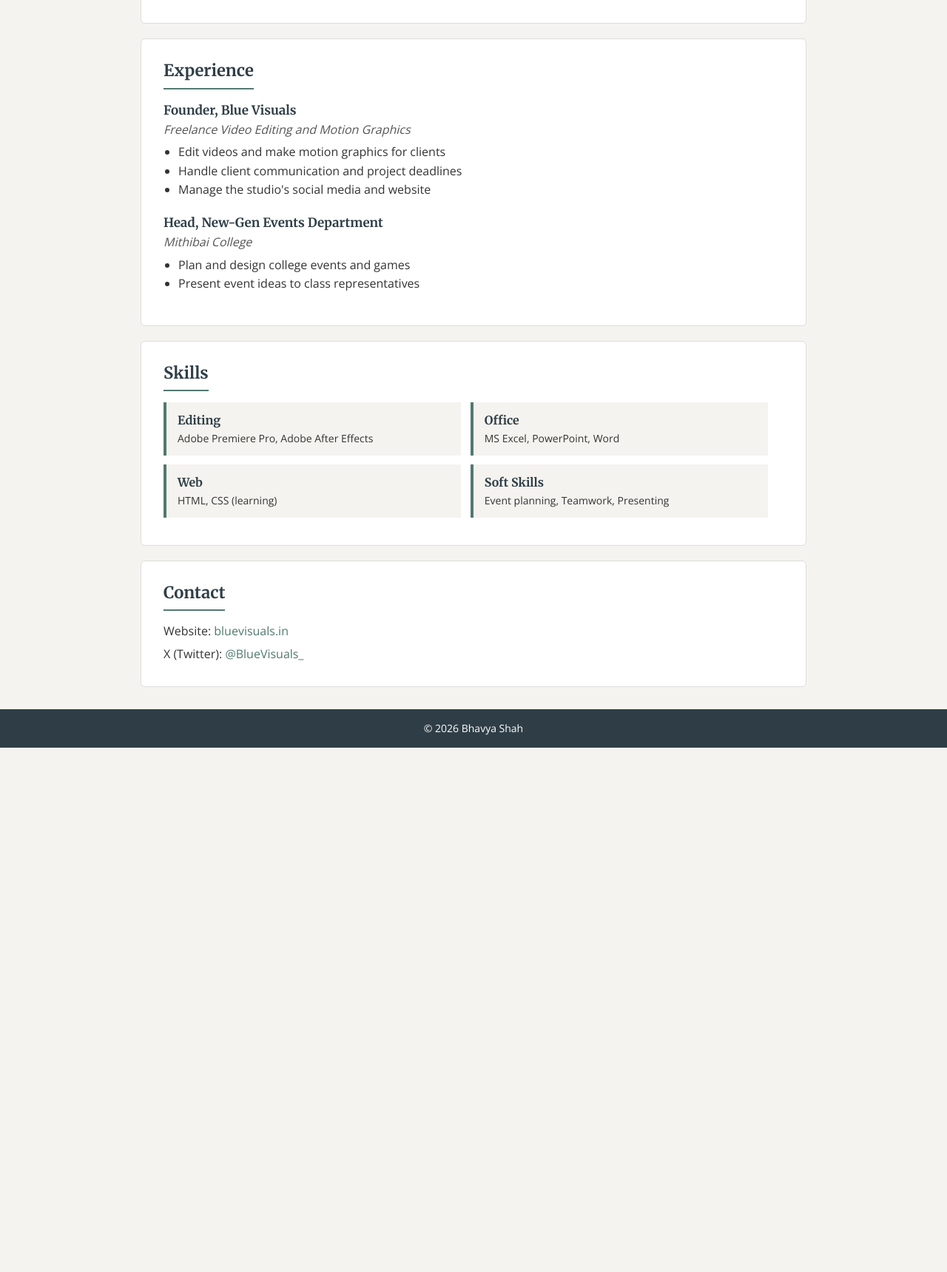
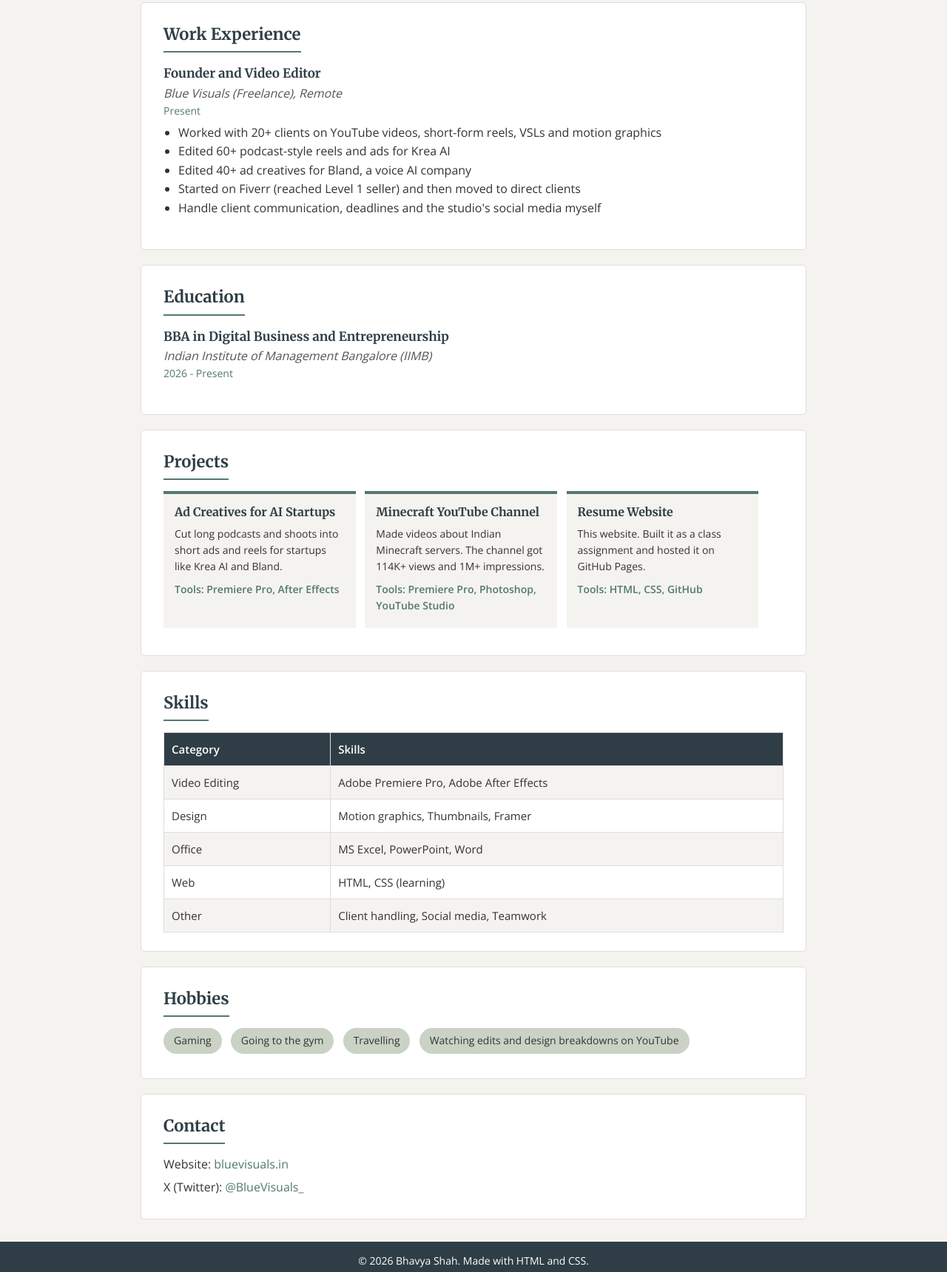
Before and after one commit to gfxdiy-source/resume-website, a plain HTML site: page index.html in a window 1280 px wide. Shown: the part 685-2405 px from the top of the page at 74% size. Before the commit the page ends 1696 px from the top, so only its background shows below. Drawn offline with nearby package versions, Linux system fonts and the light colour scheme.

Commit message:
Updated resume: added photo, projects, skills table, hobbies

```diff
--- a/index.html
+++ b/index.html
@@ -14,78 +14,115 @@
         <p class="logo">Bhavya Shah</p>
         <ul>
             <li><a href="#about">About</a></li>
+            <li><a href="#experience">Experience</a></li>
             <li><a href="#education">Education</a></li>
-            <li><a href="#experience">Experience</a></li>
+            <li><a href="#projects">Projects</a></li>
             <li><a href="#skills">Skills</a></li>
             <li><a href="#contact">Contact</a></li>
         </ul>
     </nav>
 
     <header id="top">
+        <img src="photo.jpg" alt="Photo of Bhavya Shah" class="profile-pic">
         <h1>Bhavya Shah</h1>
-        <p class="tagline">BMF Student | Video Editor | Event Organiser</p>
-        <p class="location">Vile Parle, Mumbai</p>
+        <p class="tagline">Video Editor | Founder of Blue Visuals | BBA Student at IIM Bangalore</p>
+        <p class="location">Mumbai, India</p>
     </header>
 
     <main>
         <section id="about">
             <h2>About Me</h2>
             <p>
-                I am a first year Bachelor of Management and Finance (BMF) student at Mithibai College, Mumbai.
-                Along with my studies, I run a small freelance video editing studio called Blue Visuals.
-                I am interested in finance, business and anything creative, and I like learning new skills
-                like web development.
+                I am a student in the BBA (Digital Business and Entrepreneurship) programme at IIM Bangalore.
+                I also run Blue Visuals, a small freelance studio where I edit videos and make motion graphics
+                for creators and startups. I enjoy working on both the creative side and the business side of things.
+                My goal is to grow Blue Visuals into a proper agency and learn more about digital business,
+                marketing and building products.
             </p>
+        </section>
+
+        <section id="experience">
+            <h2>Work Experience</h2>
+            <article class="item">
+                <h3>Founder and Video Editor</h3>
+                <p class="sub">Blue Visuals (Freelance), Remote</p>
+                <p class="date">Present</p>
+                <ul>
+                    <li>Worked with 20+ clients on YouTube videos, short-form reels, VSLs and motion graphics</li>
+                    <li>Edited 60+ podcast-style reels and ads for Krea AI</li>
+                    <li>Edited 40+ ad creatives for Bland, a voice AI company</li>
+                    <li>Started on Fiverr (reached Level 1 seller) and then moved to direct clients</li>
+                    <li>Handle client communication, deadlines and the studio's social media myself</li>
+                </ul>
+            </article>
         </section>
 
         <section id="education">
             <h2>Education</h2>
-            <div class="item">
-                <h3>Bachelor of Management and Finance (BMF)</h3>
-                <p class="sub">Mithibai College, University of Mumbai</p>
-                <p class="date">2026 - Present (First Year)</p>
-            </div>
+            <article class="item">
+                <h3>BBA in Digital Business and Entrepreneurship</h3>
+                <p class="sub">Indian Institute of Management Bangalore (IIMB)</p>
+                <p class="date">2026 - Present</p>
+            </article>
         </section>
 
-        <section id="experience">
-            <h2>Experience</h2>
-            <div class="item">
-                <h3>Founder, Blue Visuals</h3>
-                <p class="sub">Freelance Video Editing and Motion Graphics</p>
-                <ul>
-                    <li>Edit videos and make motion graphics for clients</li>
-                    <li>Handle client communication and project deadlines</li>
-                    <li>Manage the studio's social media and website</li>
-                </ul>
-            </div>
-            <div class="item">
-                <h3>Head, New-Gen Events Department</h3>
-                <p class="sub">Mithibai College</p>
-                <ul>
-                    <li>Plan and design college events and games</li>
-                    <li>Present event ideas to class representatives</li>
-                </ul>
-            </div>
+        <section id="projects">
+            <h2>Projects</h2>
+            <article class="project">
+                <h3>Ad Creatives for AI Startups</h3>
+                <p>Cut long podcasts and shoots into short ads and reels for startups like Krea AI and Bland.</p>
+                <p class="tools">Tools: Premiere Pro, After Effects</p>
+            </article>
+            <article class="project">
+                <h3>Minecraft YouTube Channel</h3>
+                <p>Made videos about Indian Minecraft servers. The channel got 114K+ views and 1M+ impressions.</p>
+                <p class="tools">Tools: Premiere Pro, Photoshop, YouTube Studio</p>
+            </article>
+            <article class="project">
+                <h3>Resume Website</h3>
+                <p>This website. Built it as a class assignment and hosted it on GitHub Pages.</p>
+                <p class="tools">Tools: HTML, CSS, GitHub</p>
+            </article>
         </section>
 
         <section id="skills">
             <h2>Skills</h2>
-            <div class="skill-box">
-                <h3>Editing</h3>
-                <p>Adobe Premiere Pro, Adobe After Effects</p>
-            </div>
-            <div class="skill-box">
-                <h3>Office</h3>
-                <p>MS Excel, PowerPoint, Word</p>
-            </div>
-            <div class="skill-box">
-                <h3>Web</h3>
-                <p>HTML, CSS (learning)</p>
-            </div>
-            <div class="skill-box">
-                <h3>Soft Skills</h3>
-                <p>Event planning, Teamwork, Presenting</p>
-            </div>
+            <table>
+                <tr>
+                    <th>Category</th>
+                    <th>Skills</th>
+                </tr>
+                <tr>
+                    <td>Video Editing</td>
+                    <td>Adobe Premiere Pro, Adobe After Effects</td>
+                </tr>
+                <tr>
+                    <td>Design</td>
+                    <td>Motion graphics, Thumbnails, Framer</td>
+                </tr>
+                <tr>
+                    <td>Office</td>
+                    <td>MS Excel, PowerPoint, Word</td>
+                </tr>
+                <tr>
+                    <td>Web</td>
+                    <td>HTML, CSS (learning)</td>
+                </tr>
+                <tr>
+                    <td>Other</td>
+                    <td>Client handling, Social media, Teamwork</td>
+                </tr>
+            </table>
+        </section>
+
+        <section id="hobbies">
+            <h2>Hobbies</h2>
+            <ul class="hobby-list">
+                <li>Gaming</li>
+                <li>Going to the gym</li>
+                <li>Travelling</li>
+                <li>Watching edits and design breakdowns on YouTube</li>
+            </ul>
         </section>
 
         <section id="contact">
@@ -96,7 +133,7 @@
     </main>
 
     <footer>
-        <p>&copy; 2026 Bhavya Shah</p>
+        <p>&copy; 2026 Bhavya Shah. Made with HTML and CSS.</p>
     </footer>
 
 </body>
--- a/style.css
+++ b/style.css
@@ -135,22 +135,76 @@ section h2 {
     margin-left: 20px;
 }
 
-/* ---------- Skills cards (inline-block) ---------- */
-.skill-box {
+/* ---------- Profile photo ---------- */
+.profile-pic {
+    width: 130px;
+    height: 130px;
+    border-radius: 50%;
+    object-fit: cover;
+    border: 4px solid #ffffff;
+    margin-bottom: 10px;
+}
+
+/* ---------- Project cards (inline-block) ---------- */
+.project {
     display: inline-block;
-    width: 48%;
+    width: 31%;
     vertical-align: top;
     background-color: #f5f3ef;
-    border-left: 4px solid #52796f;
+    border-top: 4px solid #52796f;
     padding: 12px 15px;
     margin: 0 1% 12px 0;
+    min-height: 185px;
 }
 
-.skill-box h3 {
+.project h3 {
     font-size: 16px;
+    margin-bottom: 5px;
 }
 
-.skill-box p {
+.project p {
+    font-size: 14px;
+}
+
+.tools {
+    margin-top: 8px;
+    color: #52796f;
+    font-weight: 600;
+}
+
+/* ---------- Skills table ---------- */
+table {
+    width: 100%;
+    border-collapse: collapse;
+}
+
+th, td {
+    border: 1px solid #dddddd;
+    padding: 10px;
+    text-align: left;
+    font-size: 15px;
+}
+
+th {
+    background-color: #2f3e46;
+    color: #ffffff;
+}
+
+tr:nth-child(even) {
+    background-color: #f5f3ef;
+}
+
+/* ---------- Hobbies ---------- */
+.hobby-list {
+    list-style: none;
+}
+
+.hobby-list li {
+    display: inline-block;
+    background-color: #cad2c5;
+    padding: 6px 14px;
+    margin: 0 8px 8px 0;
+    border-radius: 20px;
     font-size: 14px;
 }
 
@@ -183,7 +237,8 @@ footer {
         width: 92%;
     }
 
-    .skill-box {
+    .project {
         width: 100%;
+        min-height: auto;
     }
 }
```
Also changed, not shown: photo.jpg (added).
